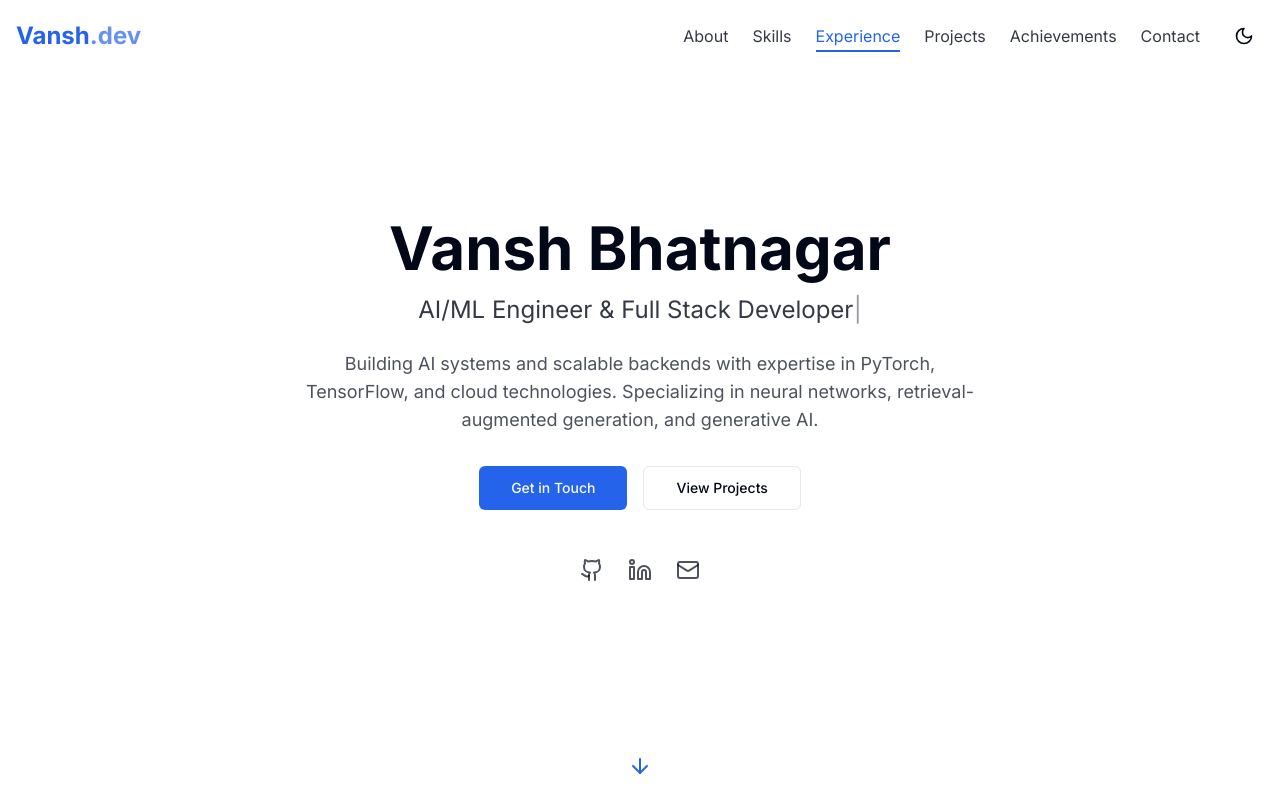
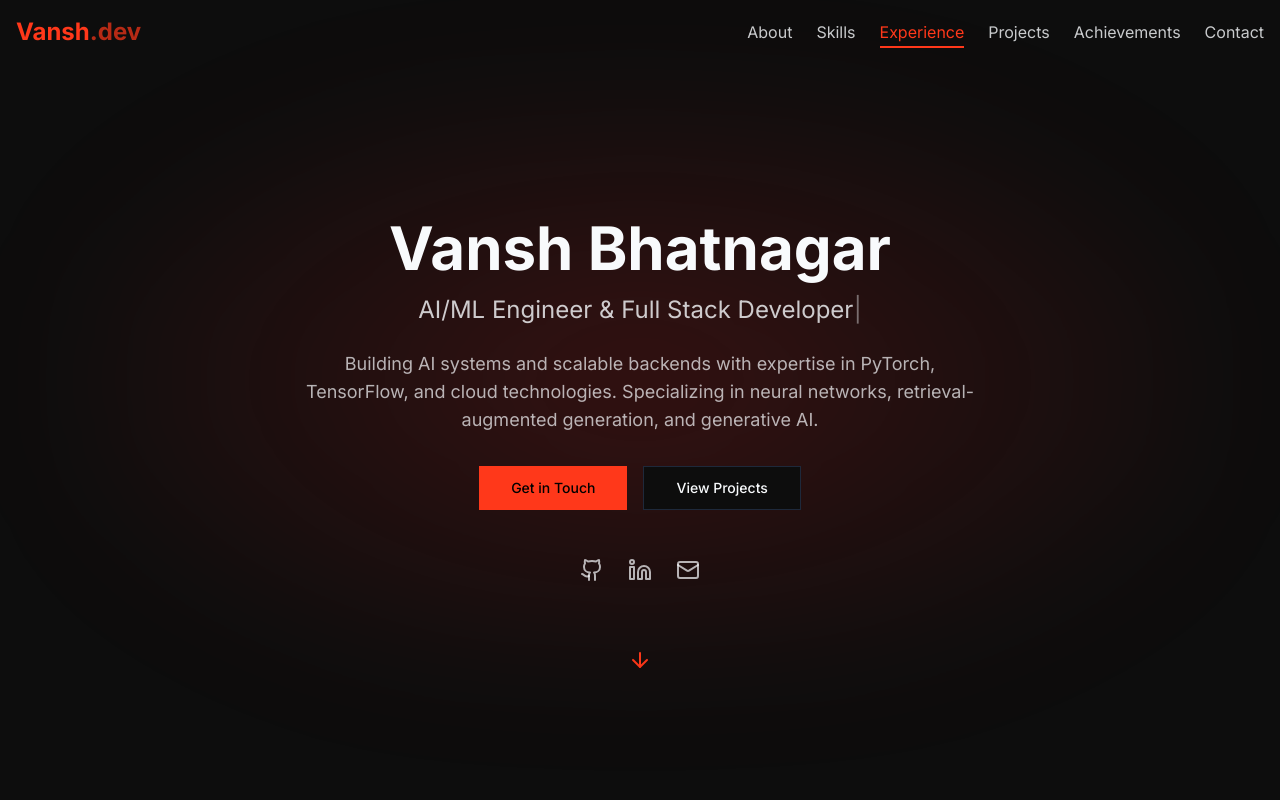
Before and after one commit to Vansh41104/Portfolio-NextJS, a Next.js app: page / in a window 1280 px wide. Shown: the top 800 px of the page. Built offline with nearby package versions, Linux system fonts and the light colour scheme.

Commit message:
Update placeholder text in Contact form, enhance grid background styles, remove ThemeProvider from layout, and adjust icon colors in projects and achievements components

```diff
--- a/src/app/components/achievements.tsx
+++ b/src/app/components/achievements.tsx
@@ -58,9 +58,9 @@ const AchievementCard: React.FC<AchievementCardProps> = ({ achievement, index, i
           animate={isVisible ? { rotate: 0, opacity: 1 } : { rotate: -20, opacity: 0 }}
           transition={{ duration: 0.5, delay: index * 0.2 + 0.3 }}
         >
-          <TrophyIcon className="h-6 w-6 text-primary mr-3 mt-1" />
+          <TrophyIcon className="h-6 w-6 text-secondary mr-3 mt-1" />
         </motion.div>
-        <h3 className="text-xl font-bold text-foreground">{achievement.title}</h3>
+        <h3 className="text-xl font-bold text-primary">{achievement.title}</h3>
       </div>
       <ul className="space-y-3 ml-9">
         {achievement.description.map((item, idx) => (
--- a/src/app/components/contact.tsx
+++ b/src/app/components/contact.tsx
@@ -211,7 +211,7 @@ const Contact = () => {
                       type="email"
                       value={formState.email}
                       onChange={handleChange}
-                      placeholder="yourname@example.com"
+                      placeholder="youremail@example.com"
                       required
                     />
                   </div>
--- a/src/app/components/hero.tsx
+++ b/src/app/components/hero.tsx
@@ -1,7 +1,6 @@
 "use client"
 
 import type React from "react"
-
 import { useState, useEffect } from "react"
 import { Button } from "@/app/components/ui/button"
 import { motion } from "framer-motion"
@@ -27,23 +26,75 @@ const Hero = () => {
     return () => clearInterval(typingInterval)
   }, [])
 
+  // Create grid element divs for better control
+  const gridElements = []
+  const gridSize = 20
+  for (let i = 0; i < gridSize; i++) {
+    for (let j = 0; j < gridSize; j++) {
+      gridElements.push(
+        <div
+          key={`grid-${i}-${j}`}
+          className="absolute grid-element"
+          style={{
+            left: `${(j * 100) / gridSize}%`,
+            top: `${(i * 100) / gridSize}%`,
+            width: `${100 / gridSize}%`,
+            height: `${100 / gridSize}%`,
+          }}
+        />
+      )
+    }
+  }
+
   return (
     <section
       id="hero"
       ref={ref as React.RefObject<HTMLElement>}
       className="relative min-h-screen flex items-center justify-center pt-16 overflow-hidden snap-start"
     >
-      <div className="absolute inset-0 -z-10">
-        <div className="absolute inset-0 bg-gradient-to-br from-primary/5 to-background/80" />
-        <div className="absolute top-0 left-0 right-0 h-[500px] bg-gradient-to-b from-primary/10 to-transparent" />
+      {/* Background with grid effect */}
+      <div className="absolute inset-0 -z-10 overflow-hidden">
+        {/* Gradient overlays - bottom layer */}
+        <div className="absolute inset-0 bg-gradient-to-br from-primary/5 to-background/80 -z-10" />
+        <div className="absolute top-0 left-0 right-0 h-[500px] bg-gradient-to-b from-primary/10 to-transparent -z-10" />
+
+        {/* CSS Grid as a base layer */}
+        <div className="absolute inset-0 hero-grid z-1"></div>
+
+        {/* Grid elements - as an additional layer for more definition */}
+        <div className="absolute inset-0 opacity-80 z-2">
+          {gridElements}
+        </div>
+
+        {/* Dark spotlight effect - top layer */}
+        <div
+          className="absolute inset-0 z-10"
+          style={{
+            background: 'radial-gradient(circle at center, transparent 0%, rgba(0, 0, 0, 0.6) 80%)'
+          }}
+        />
       </div>
 
-      <div className="container mx-auto px-4 py-12 flex flex-col items-center text-center z-10">
+      <div className="container mx-auto px-4 py-12 flex flex-col items-center text-center relative z-20">
+        {/* Integrated Red Blur Effect */}
+        <div
+          className="absolute z-0 pointer-events-none"
+          style={{
+            width: '90%',
+            height: '600px',
+            background: 'radial-gradient(ellipse at center, rgba(220, 38, 38, 0.2) 0%, rgba(220, 38, 38, 0.05) 60%, transparent 80%)',
+            filter: 'blur(60px)',
+            top: '40%',
+            left: '50%',
+            transform: 'translate(-50%, -50%)',
+          }}
+        />
+
         <motion.div
           initial={{ opacity: 0, y: 50 }}
           animate={isVisible ? { opacity: 1, y: 0 } : { opacity: 0, y: 50 }}
           transition={{ duration: 0.7, ease: "easeOut" }}
-          className="mb-6"
+          className="mb-6 relative"
         >
           <h1 className="text-4xl md:text-6xl font-bold mb-4 text-foreground">Vansh Bhatnagar</h1>
           <h2 className="text-xl md:text-2xl text-foreground/80 h-8">
@@ -56,7 +107,7 @@ const Hero = () => {
           initial={{ opacity: 0, y: 50 }}
           animate={isVisible ? { opacity: 1, y: 0 } : { opacity: 0, y: 50 }}
           transition={{ duration: 0.7, delay: 0.2, ease: "easeOut" }}
-          className="max-w-2xl text-foreground/70 mb-8 text-lg"
+          className="max-w-2xl text-foreground/70 mb-8 text-lg relative"
         >
           Building AI systems and scalable backends with expertise in PyTorch, TensorFlow, and cloud technologies.
           Specializing in neural networks, retrieval-augmented generation, and generative AI.
@@ -66,7 +117,7 @@ const Hero = () => {
           initial={{ opacity: 0, y: 50 }}
           animate={isVisible ? { opacity: 1, y: 0 } : { opacity: 0, y: 50 }}
           transition={{ duration: 0.7, delay: 0.4, ease: "easeOut" }}
-          className="flex flex-wrap gap-4 justify-center mb-12"
+          className="flex flex-wrap gap-4 justify-center mb-12 relative"
         >
           <Button asChild size="lg">
             <a href="#contact">Get in Touch</a>
@@ -80,7 +131,7 @@ const Hero = () => {
           initial={{ opacity: 0, scale: 0.8 }}
           animate={isVisible ? { opacity: 1, scale: 1 } : { opacity: 0, scale: 0.8 }}
           transition={{ duration: 0.7, delay: 0.6, ease: "easeOut" }}
-          className="flex gap-6 mb-16"
+          className="flex gap-6 mb-16 relative"
         >
           <a
             href="https://github.com/Vansh41104"
--- a/src/app/components/navbar.tsx
+++ b/src/app/components/navbar.tsx
@@ -82,27 +82,10 @@ const Navbar = ({ activeSection, onSectionChange }: NavbarProps) => {
               )}
             </Link>
           ))}
-          <Button
-            variant="ghost"
-            size="icon"
-            onClick={() => setTheme(theme === "dark" ? "light" : "dark")}
-            aria-label="Toggle theme"
-          >
-            {theme === "dark" ? <SunIcon className="h-5 w-5" /> : <MoonIcon className="h-5 w-5" />}
-          </Button>
         </nav>
 
         {/* Mobile Navigation Toggle */}
         <div className="flex items-center md:hidden">
-          <Button
-            variant="ghost"
-            size="icon"
-            onClick={() => setTheme(theme === "dark" ? "light" : "dark")}
-            aria-label="Toggle theme"
-            className="mr-2"
-          >
-            {theme === "dark" ? <SunIcon className="h-5 w-5" /> : <MoonIcon className="h-5 w-5" />}
-          </Button>
           <Button variant="ghost" size="icon" onClick={toggleMenu} aria-label="Toggle menu">
             {isMenuOpen ? <XIcon className="h-5 w-5" /> : <MenuIcon className="h-5 w-5" />}
           </Button>
--- a/src/app/globals.css
+++ b/src/app/globals.css
@@ -4,48 +4,30 @@
 
 @layer base {
   :root {
-    --background: 0 0% 100%;
-    --foreground: 222.2 84% 4.9%;
-    --card: 0 0% 100%;
-    --card-foreground: 222.2 84% 4.9%;
-    --popover: 0 0% 100%;
-    --popover-foreground: 222.2 84% 4.9%;
-    --primary: 221.2 83.2% 53.3%;
-    --primary-foreground: 210 40% 98%;
-    --secondary: 210 40% 96.1%;
-    --secondary-foreground: 222.2 47.4% 11.2%;
-    --muted: 210 40% 96.1%;
-    --muted-foreground: 215.4 16.3% 46.9%;
-    --accent: 210 40% 96.1%;
-    --accent-foreground: 222.2 47.4% 11.2%;
-    --destructive: 0 84.2% 60.2%;
-    --destructive-foreground: 210 40% 98%;
-    --border: 214.3 31.8% 91.4%;
-    --input: 214.3 31.8% 91.4%;
-    --ring: 221.2 83.2% 53.3%;
-    --radius: 0.5rem;
-  }
-
-  .dark {
-    --background: 222.2 84% 4.9%;
+    /* Dark Mode Backgrounds: Using dark grey tones */
+    --background: 0 0% 5%; /* Dark grey */
     --foreground: 210 40% 98%;
-    --card: 222.2 84% 4.9%;
+    --card: 0 0% 12.5%; /* Slightly lighter dark grey for cards */
     --card-foreground: 210 40% 98%;
-    --popover: 222.2 84% 4.9%;
+    --popover: 0 0% 15%;
     --popover-foreground: 210 40% 98%;
-    --primary: 217.2 91.2% 59.8%;
-    --primary-foreground: 222.2 47.4% 11.2%;
-    --secondary: 217.2 32.6% 17.5%;
+    --primary: 8 100% 55%;
+    --primary-foreground: 0 0% 0.2%;
+    --secondary: 15 100% 55%;
     --secondary-foreground: 210 40% 98%;
-    --muted: 217.2 32.6% 17.5%;
+    --muted: 0 0% 10%;
     --muted-foreground: 215 20.2% 65.1%;
     --accent: 217.2 32.6% 17.5%;
     --accent-foreground: 210 40% 98%;
     --destructive: 0 62.8% 30.6%;
     --destructive-foreground: 210 40% 98%;
-    --border: 217.2 32.6% 17.5%;
+    --border: 217.2 32.6% 10.5%;
     --input: 217.2 32.6% 17.5%;
     --ring: 224.3 76.3% 48%;
+
+    /* New grid colors */
+    --grid-line: 0 0% 40%; /* Medium gray for grid lines */
+    --grid-line-light: 0 0% 25%; /* Lighter gray for subtle grid lines */
   }
 }
 
@@ -54,6 +36,7 @@
     @apply border-border;
   }
   body {
+    /* The body now uses our updated grey background */
     @apply bg-background text-foreground;
     font-feature-settings: "rlig" 1, "calt" 1;
   }
@@ -110,3 +93,104 @@ section {
     opacity: 1;
   }
 }
+
+/* Background Effects */
+.bg-grid-pattern {
+  background-size: 50px 50px;
+  background-image:
+    linear-gradient(to right, rgba(255, 255, 255, 0.05) 1px, transparent 1px),
+    linear-gradient(to bottom, rgba(255, 255, 255, 0.05) 1px, transparent 1px);
+}
+
+.bg-radial-gradient {
+  background: radial-gradient(circle at center, transparent 0%, rgba(0, 0, 0, 0.4) 80%);
+}
+
+/* Enhanced Grid Background - with higher contrast */
+.bg-grid-pattern-enhanced {
+  background-size: 50px 50px;
+  background-image:
+    linear-gradient(to right, rgba(255, 255, 255, 0.1) 1px, transparent 1px),
+    linear-gradient(to bottom, rgba(255, 255, 255, 0.1) 1px, transparent 1px);
+}
+
+/* Additional background effects */
+.bg-dot-pattern {
+  background-size: 20px 20px;
+  background-image: radial-gradient(
+    rgba(255, 255, 255, 0.1) 1px,
+    transparent 1px
+  );
+}
+
+/* Glow effect for accent elements */
+.glow {
+  box-shadow: 0 0 15px 0 rgba(var(--primary), 0.3);
+}
+
+/* Animated grid effect - for more dynamic appearance */
+.bg-grid-animated {
+  background-size: 50px 50px;
+  background-image:
+    linear-gradient(to right, rgba(255, 255, 255, 0.07) 1px, transparent 1px),
+    linear-gradient(to bottom, rgba(255, 255, 255, 0.07) 1px, transparent 1px);
+  animation: gridFloat 20s infinite linear;
+}
+
+@keyframes gridFloat {
+  0% {
+    background-position: 0px 0px;
+  }
+  100% {
+    background-position: 50px 50px;
+  }
+}
+
+/* New Grid Styles */
+
+/* Highly visible gray grid with sharper lines */
+.visible-grid {
+  background-size: 50px 50px;
+  background-image:
+    linear-gradient(to right, hsl(var(--grid-line)) 1px, transparent 1px),
+    linear-gradient(to bottom, hsl(var(--grid-line)) 1px, transparent 1px);
+  opacity: 0.2;
+}
+
+/* Grid element styles for manual grid construction */
+.grid-element {
+  @apply border border-gray-500;
+}
+
+/* Progressive grid that fades toward the edges */
+.fade-grid {
+  position: relative;
+}
+
+.fade-grid::before {
+  content: "";
+  position: absolute;
+  inset: 0;
+  background-size: 50px 50px;
+  background-image:
+    linear-gradient(to right, rgba(128, 128, 128, 0.3) 1px, transparent 1px),
+    linear-gradient(to bottom, rgba(128, 128, 128, 0.3) 1px, transparent 1px);
+  mask-image: radial-gradient(circle at center, black 30%, transparent 70%);
+  -webkit-mask-image: radial-gradient(circle at center, black 30%, transparent 70%);
+}
+
+/* Hero-specific grid that's made to stand out */
+.hero-grid {
+  position: relative;
+}
+
+.hero-grid::before {
+  content: "";
+  position: absolute;
+  inset: 0;
+  background-size: 5vw 5vw;
+  background-image:
+    linear-gradient(to right, rgba(128, 128, 128, 0.4) 1px, transparent 1px),
+    linear-gradient(to bottom, rgba(128, 128, 128, 0.4) 1px, transparent 1px);
+  z-index: 5;
+}
--- a/src/app/layout.tsx
+++ b/src/app/layout.tsx
@@ -2,7 +2,6 @@ import type React from "react"
 import type { Metadata } from "next"
 import { Inter } from "next/font/google"
 import "./globals.css"
-import { ThemeProvider } from "@/app/components/theme-provider"
 
 const inter = Inter({ subsets: ["latin"] })
 
@@ -20,9 +19,7 @@ export default function RootLayout({
   return (
     <html lang="en" suppressHydrationWarning>
       <body className={inter.className}>
-        <ThemeProvider attribute="class" defaultTheme="system" enableSystem disableTransitionOnChange>
           {children}
-        </ThemeProvider>
       </body>
     </html>
   )
```
Also changed, not shown: src/app/components/grid-background.tsx (deleted, +0 -124 lines), src/app/components/projects.tsx (+10 -10 lines), tailwind.config.js (+8 -1 lines).
